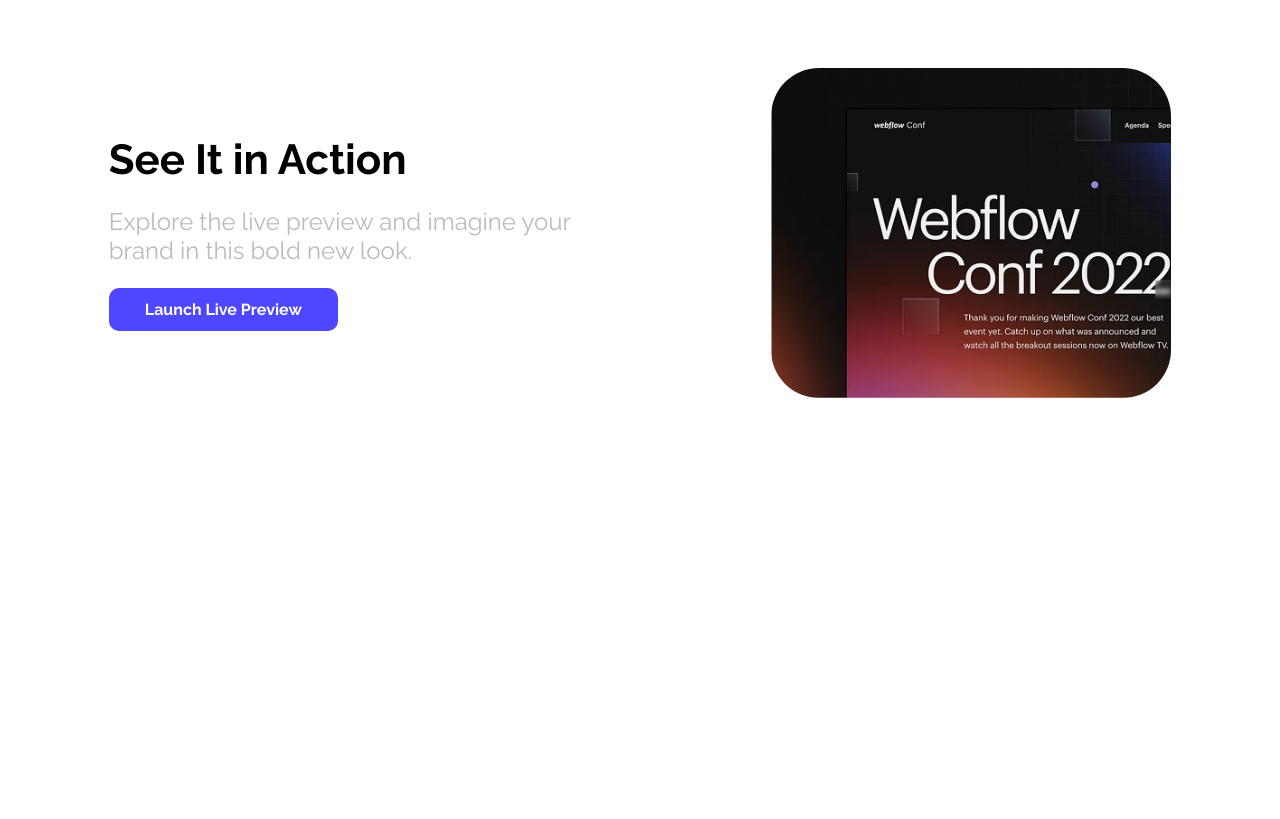
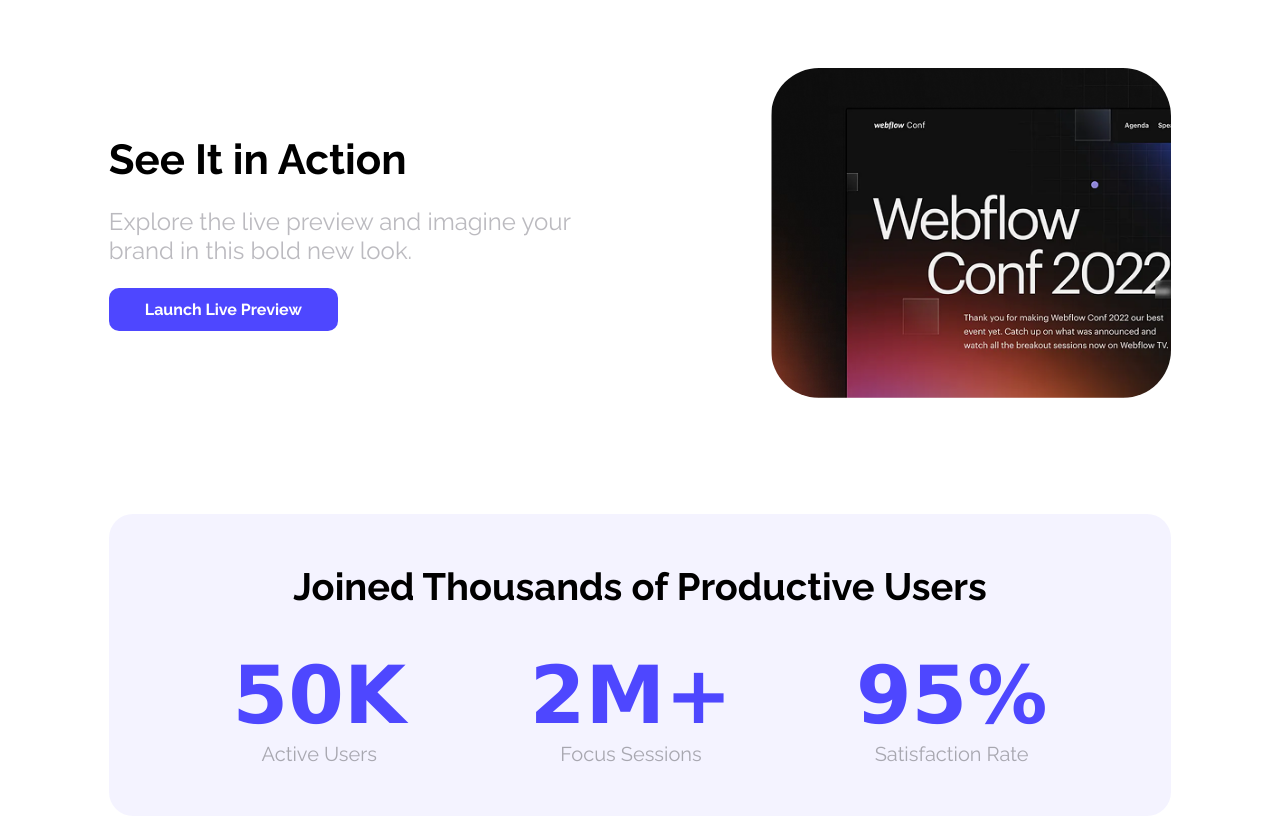
Before and after one commit to Azizul-haque1/B12A01-landing-launchpad, a plain HTML site: page index.html in a window 1280 px wide. Shown: the part 748-1567 px from the top of the page. Before the commit the page ends 1262 px from the top, so only its background shows below. Drawn offline with Linux system fonts and the light colour scheme.

Commit message:
productive section added

```diff
--- a/index.html
+++ b/index.html
@@ -46,6 +46,7 @@
 
     <!-- main section start -->
     <main>
+        <!-- action-section start -->
 
         <section class="action-section">
             <div class="action-content">
@@ -57,14 +58,37 @@
 
 
             </div>
+        </section>
+
+        <!-- action-section end -->
+
+
+
+        <!-- productive  section  stat -->
+         <section class="productive-section">
+            <h3>Joined Thousands of Productive Users</h3>
+            <div class="user-activity">
+                <div class="activity">
+                    <h2>50K</h2>
+                    <p>Active Users</p>
+                </div>
+                <div class="activity">
+                    <h2>2M+</h2>
+                    <p>Focus Sessions</p>
+                </div>
+                <div class="activity">
+                    <h2>95%</h2>
+                    <p>Satisfaction Rate</p>
+                </div>
+
+            </div>
 
 
 
 
 
-        </section>
-
-
+         </section>
+        <!-- productive  section  stat -->
 
 
     </main>
--- a/style/style.css
+++ b/style/style.css
@@ -112,3 +112,36 @@ nav h2{
     background-image: url("../Assets/wc-big.png");
     background-size: cover;
 }
+
+.productive-section{
+    text-align: center;
+    background-color: #4E47FF10;
+    padding: 50px 0;
+    border-radius: 24px;
+
+}
+
+.productive-section h3{
+    font-size: 38px;
+    font-weight: bold;
+    margin-bottom: 40px;
+}
+
+.user-activity{
+    display: flex;
+    justify-content:space-evenly;
+
+}
+
+.activity h2{
+    font-family: Verdana, Geneva, Tahoma, sans-serif;
+    font-size: 80px;
+    font-weight: bold;
+    color: var(--primaryColor);
+
+}
+
+.activity p{
+    font-size: 20px;
+    color: #00000050;
+}
```
